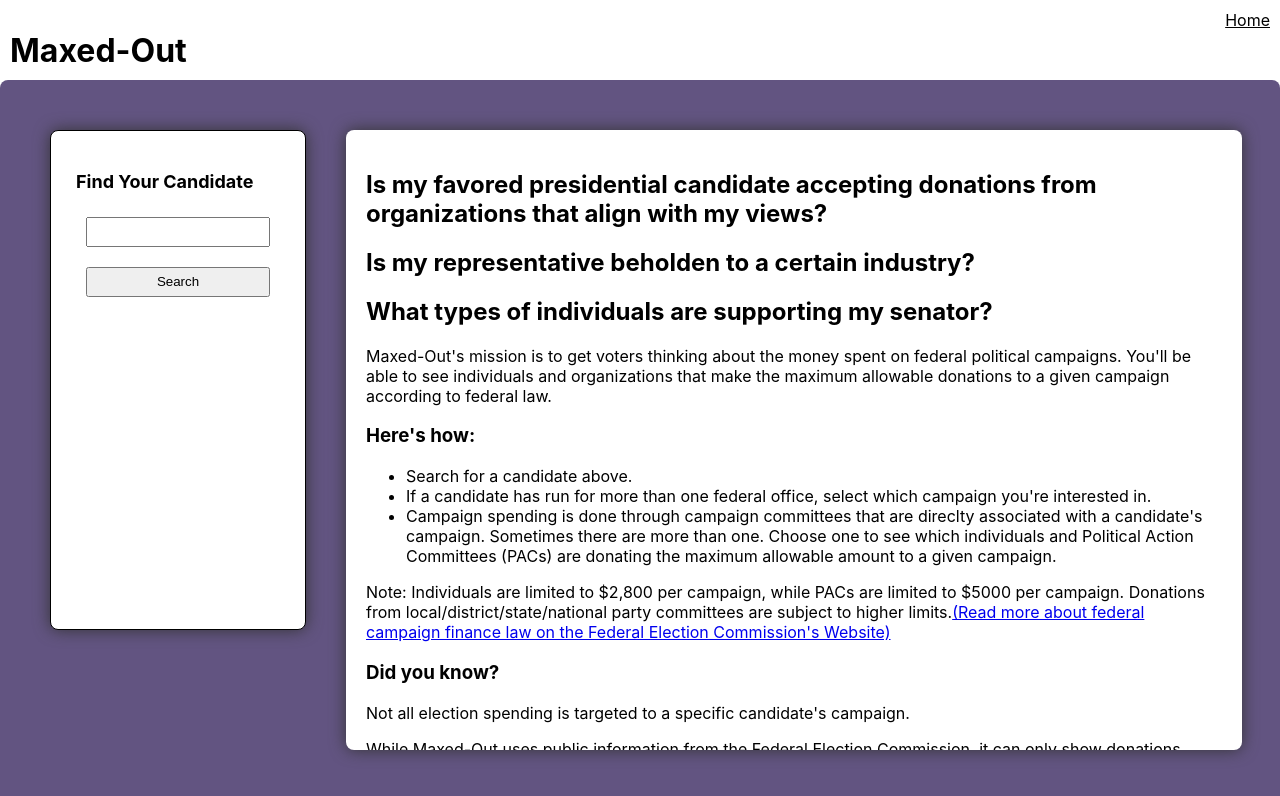
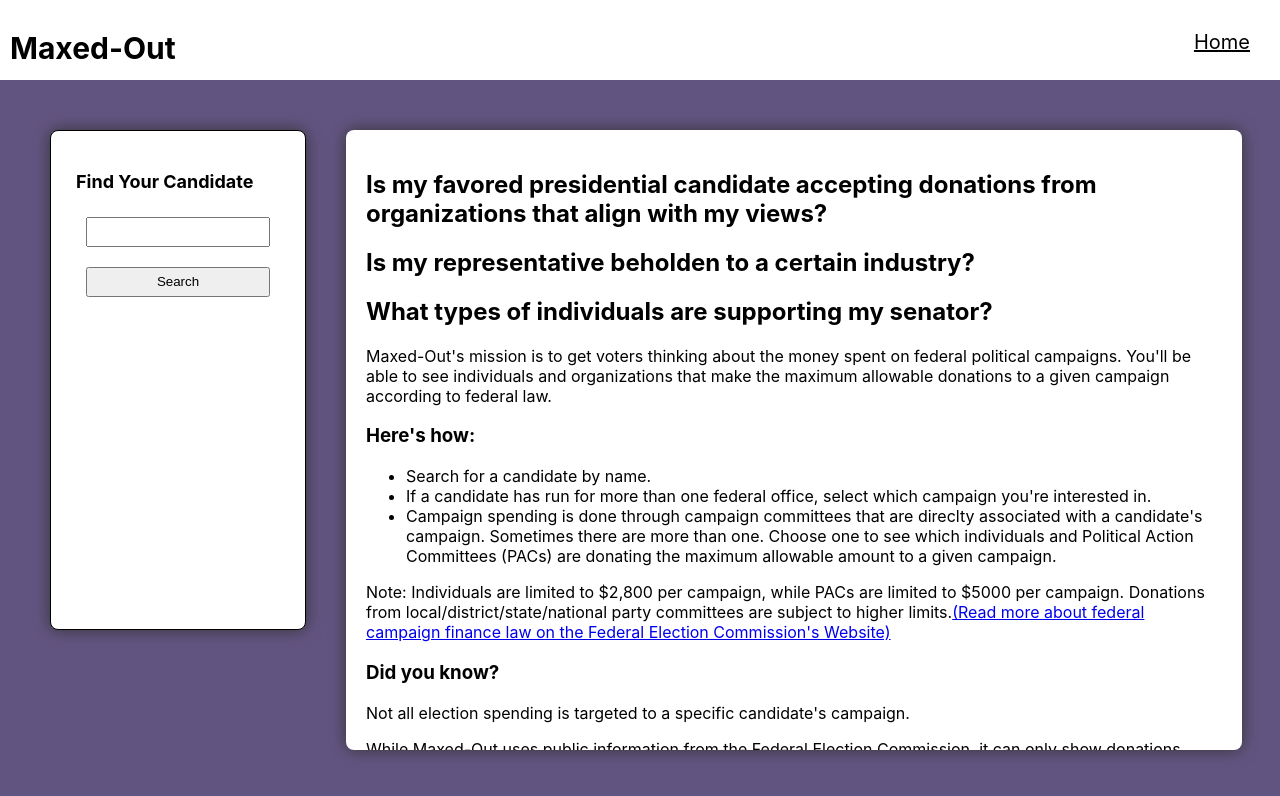
Before and after one commit to bld010/maxed-out, a React (Create React App) app: page / in a window 1280 px wide. Shown: the top 796 px of the page. Built offline with nearby package versions, Linux system fonts and the light colour scheme.

Commit message:
Move main page info to dummy component, style no contributions message

```diff
--- a/src/Components/HowTo.js
+++ b/src/Components/HowTo.js
@@ -4,9 +4,18 @@
   return(
     <>
     <div>
+      <h2>Is my favored presidential candidate accepting donations from organizations that align with my views?</h2>
+      <h2>Is my representative beholden to a certain industry? </h2>
+      <h2>What types of individuals are supporting my senator?</h2>
+      <p>Maxed-Out's mission is to get voters thinking about the money spent on
+        federal political campaigns. You'll be able to see individuals and organizations
+        that make the maximum allowable donations to a given campaign according to federal law.
+      </p>
+    </div>
+    <div>
       <h3>Here's how:</h3>
       <ul>
-        <li>Search for a candidate above.</li>
+        <li>Search for a candidate by name.</li>
         <li>If a candidate has run for more than one federal office, select which
           campaign you're interested in. </li>
         <li>Campaign spending is done through campaign committees that are direclty associated
--- a/src/Containers/App/App.js
+++ b/src/Containers/App/App.js
@@ -63,21 +63,10 @@
             }} />
             <Route exact path='/' render={() => {
               return(
-                <>
-                  <div>
-                    <h2>Is my favored presidential candidate accepting donations from organizations that align with my views?</h2>
-                    <h2>Is my representative beholden to a certain industry? </h2>
-                    <h2>What types of individuals are supporting my senator?</h2>
-                    <p>Maxed-Out's mission is to get voters thinking about the money spent on
-                      federal political campaigns. You'll be able to see individuals and organizations
-                      that make the maximum allowable donations to a given campaign according to federal law.
-                    </p>
+                  <div className="howTo">
+                    <HowTo />
                   </div>
-                  <div className="howTo">
-                  <HowTo />
-                  </div>
-              </>
-            )
+              )
             }} />
           </section>
           </main>
--- a/src/Containers/App/App.scss
+++ b/src/Containers/App/App.scss
@@ -9,10 +9,16 @@
     padding: 10px;
     min-height: 80px;
     height: 10vh;
+
+    & h1 {
+      font-size: 30px
+    }
   }
 
   & .nav {
     color: black;
+    font-size: 20px;
+    padding: 20px;
   }
 
   & main {
@@ -22,7 +28,6 @@
     background-color: rgb(98, 84, 129);
     padding: 50px;
     height: 90vh;
-    border-radius: 8px 8px 0 0 ;
 
     & .search-and-disambiguation {
       border: 1px solid black;
--- a/src/Containers/Contributions/Contributions.js
+++ b/src/Containers/Contributions/Contributions.js
@@ -18,7 +18,7 @@
       return <h4>No {this.props.type} contributions found.</h4>
     }
 
-    if( this.props.type === 'PAC' && this.props.pacContributions.length > 0) {
+    if(this.props.type === 'PAC' && this.props.pacContributions.length > 0) {
       return this.props.pacContributions.map((contribution, index) => {
         return <div className="contribution" key={index}>
           <h4>{contribution.contributor_name}: ${contribution.contribution_receipt_amount} ({contribution.two_year_transaction_period})</h4>
--- a/src/Containers/Contributions/Contributions.scss
+++ b/src/Containers/Contributions/Contributions.scss
@@ -1,13 +1,13 @@
 .Contributions {
   width: 100%;
   background: white;
-  // min-height: 500px;
+  min-height: 200px;
   overflow: scroll;
   filter: drop-shadow(0 0 8px #333);
   border-radius: 8px;
   margin: 10px;
-  height: 90%;
-  // border: 1px solid black;
+  max-height: 90%;
+  padding: 20px;
 
   & .contribution {
     margin: 10px;
```
